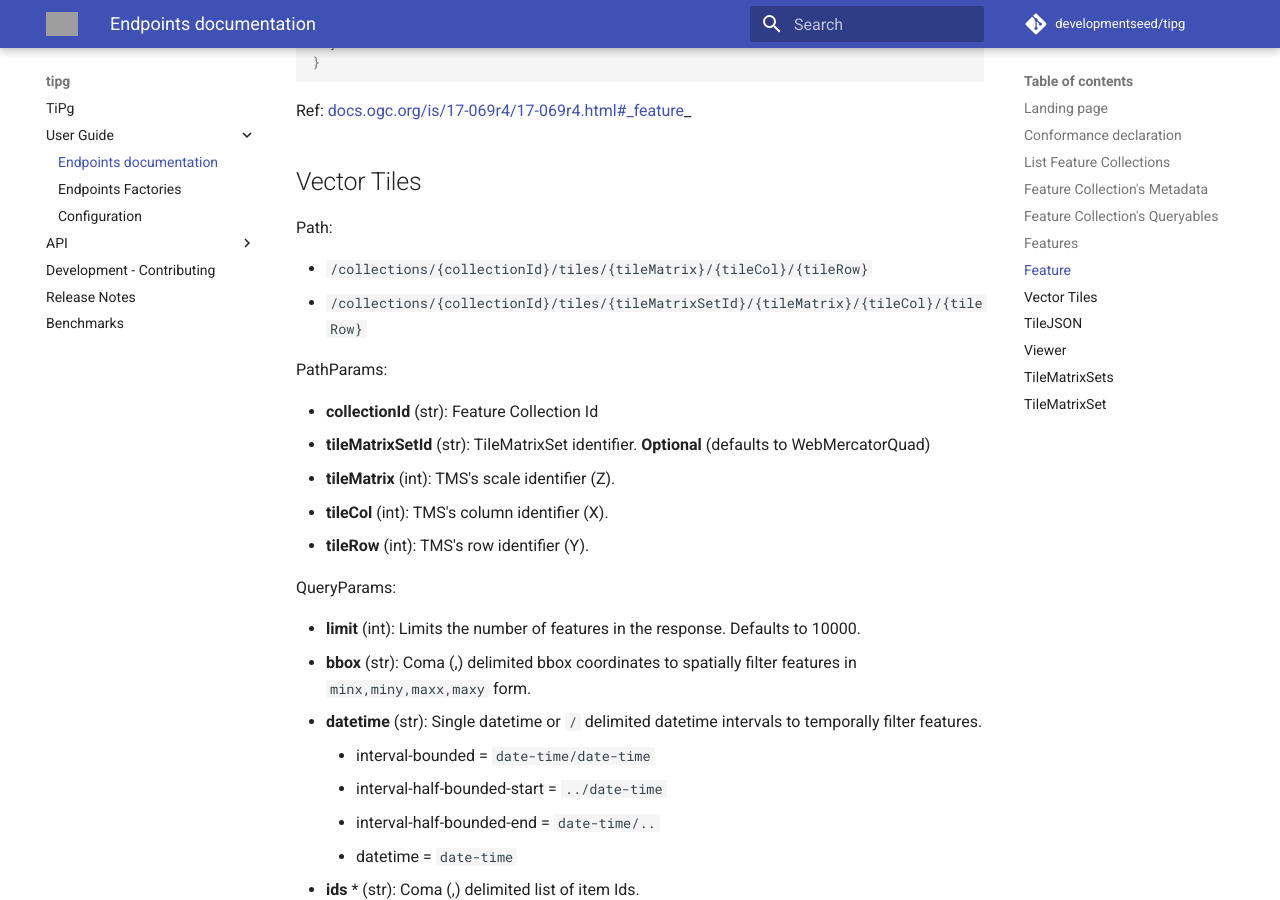
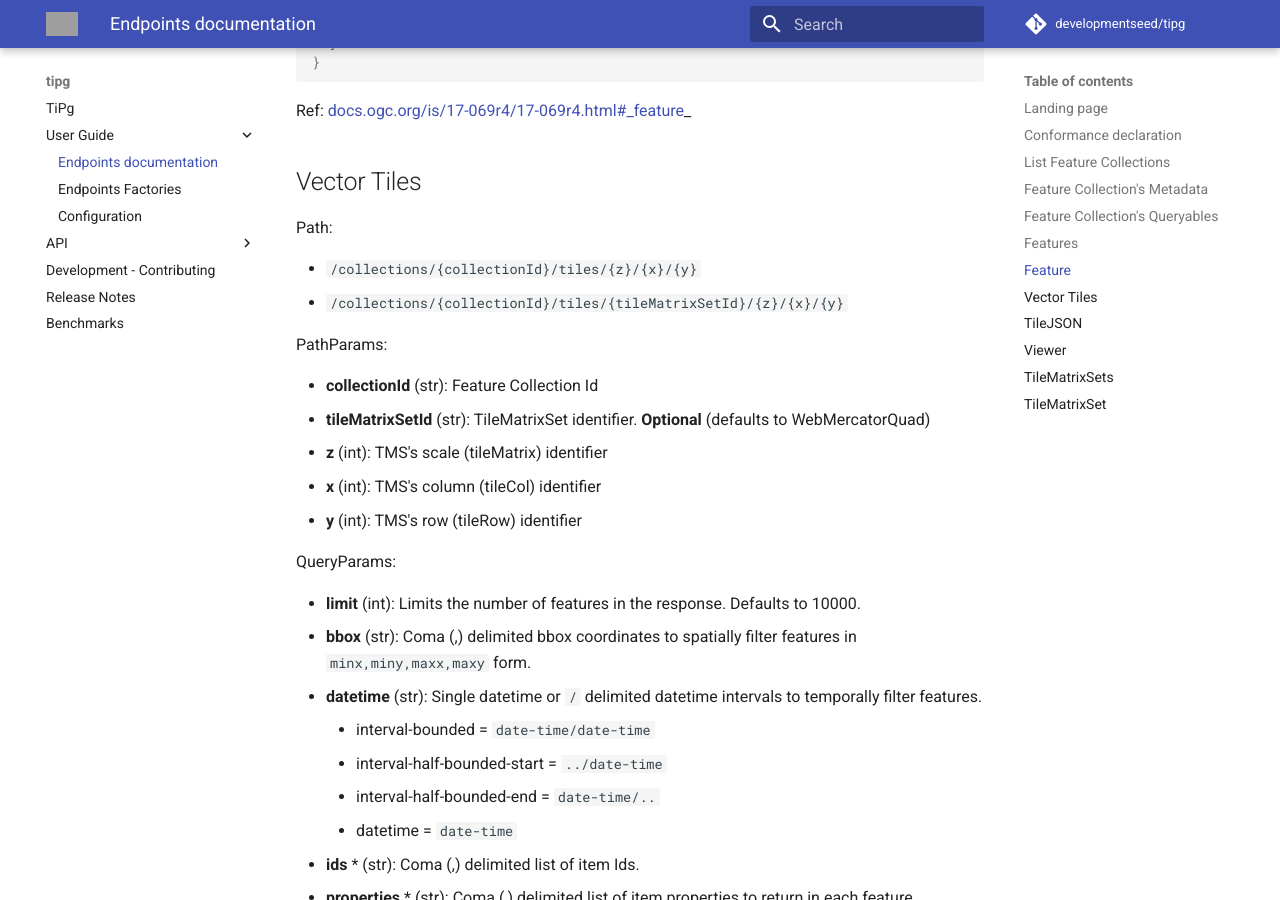
Before and after one commit to developmentseed/tipg, an MkDocs documentation site: the page built from docs/src/endpoints.md, in a window 1280 px wide and 900 px high, scrolled down 10807 px. Built offline with MkDocs 1.6.1 and Material for MkDocs 9.7.7, drawn with Linux system fonts in a browser that asks for light colours; comment, search, counter and statistics services are not loaded; some of the changed text lies outside the part shown; grey boxes are pictures that could not be loaded.

Commit message:
switch to z/x/y tile parameter

```diff
--- a/docs/src/endpoints.md
+++ b/docs/src/endpoints.md
@@ -68,7 +68,7 @@ curl http://127.0.0.1:8081 | jq
       "title": "Collection Features"
     },
     {
-      "href": "http://127.0.0.1:8081/collections/{collectionId}/tiles/{tileMatrix}/{tileCol}/{tileRow}",
+      "href": "http://127.0.0.1:8081/collections/{collectionId}/tiles/{z}/{x}/{y}",
       "rel": "data",
       "type": "application/vnd.mapbox-vector-tile",
       "title": "Collection Vector Tiles"
@@ -496,16 +496,16 @@ Ref: https://docs.ogc.org/is/17-069r4/17-069r4.html#_feature_
 
 Path:
 
-- `/collections/{collectionId}/tiles/{tileMatrix}/{tileCol}/{tileRow}`
-- `/collections/{collectionId}/tiles/{tileMatrixSetId}/{tileMatrix}/{tileCol}/{tileRow}`
+- `/collections/{collectionId}/tiles/{z}/{x}/{y}`
+- `/collections/{collectionId}/tiles/{tileMatrixSetId}/{z}/{x}/{y}`
 
 PathParams:
 
 - **collectionId** (str): Feature Collection Id
 - **tileMatrixSetId** (str): TileMatrixSet identifier. **Optional** (defaults to WebMercatorQuad)
-- **tileMatrix** (int): TMS's scale identifier (Z).
-- **tileCol** (int): TMS's column identifier (X).
-- **tileRow** (int): TMS's row identifier (Y).
+- **z** (int): TMS's scale (tileMatrix) identifier
+- **x** (int): TMS's column (tileCol) identifier
+- **y** (int): TMS's row (tileRow) identifier
 
 QueryParams:
 
```
Also changed, not shown: docs/src/advanced/factories.md (+2 -2 lines), 3 other files.
